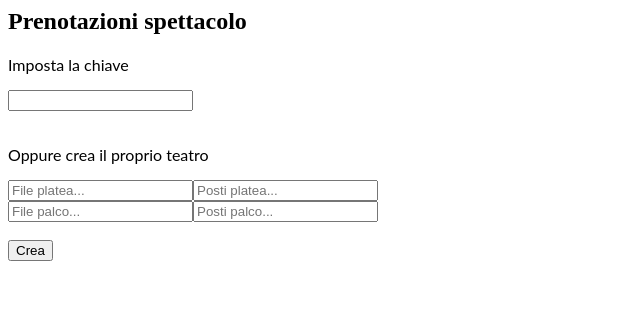
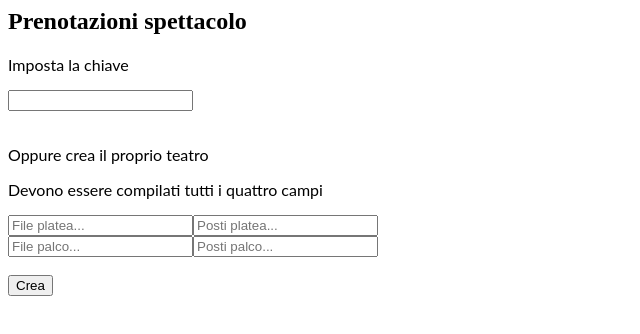
Before and after one commit to edcher/prova2, an Angular app: page / in a window 1280 px wide. Shown: the top 334 px of the page, without its empty margins (0-640 px from the left). Built offline with nearby package versions, Linux system fonts and the light colour scheme.

Commit message:
1 file modified

```diff
--- a/src/app/app.component.html
+++ b/src/app/app.component.html
@@ -5,6 +5,7 @@
 <input #key (keyup.enter)="cercaSpettacolo(key.value); key.value=''">
 <br><br>
 <p> Oppure crea il proprio teatro </p>
+<p id="errore"> Devono essere compilati tutti i quattro campi </p>
 
 <input type="number" #nfileplatea placeholder="File platea...">
 <input type="number" #npostiplatea placeholder="Posti platea...">
```
